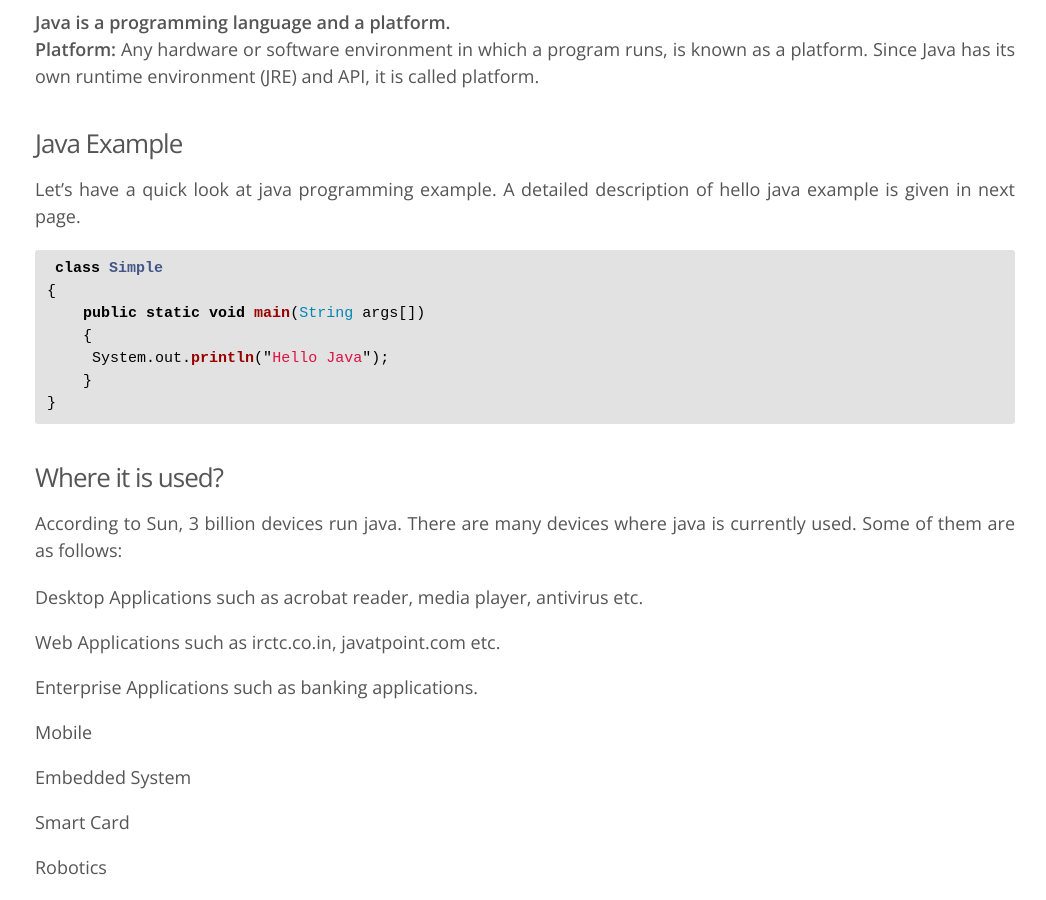
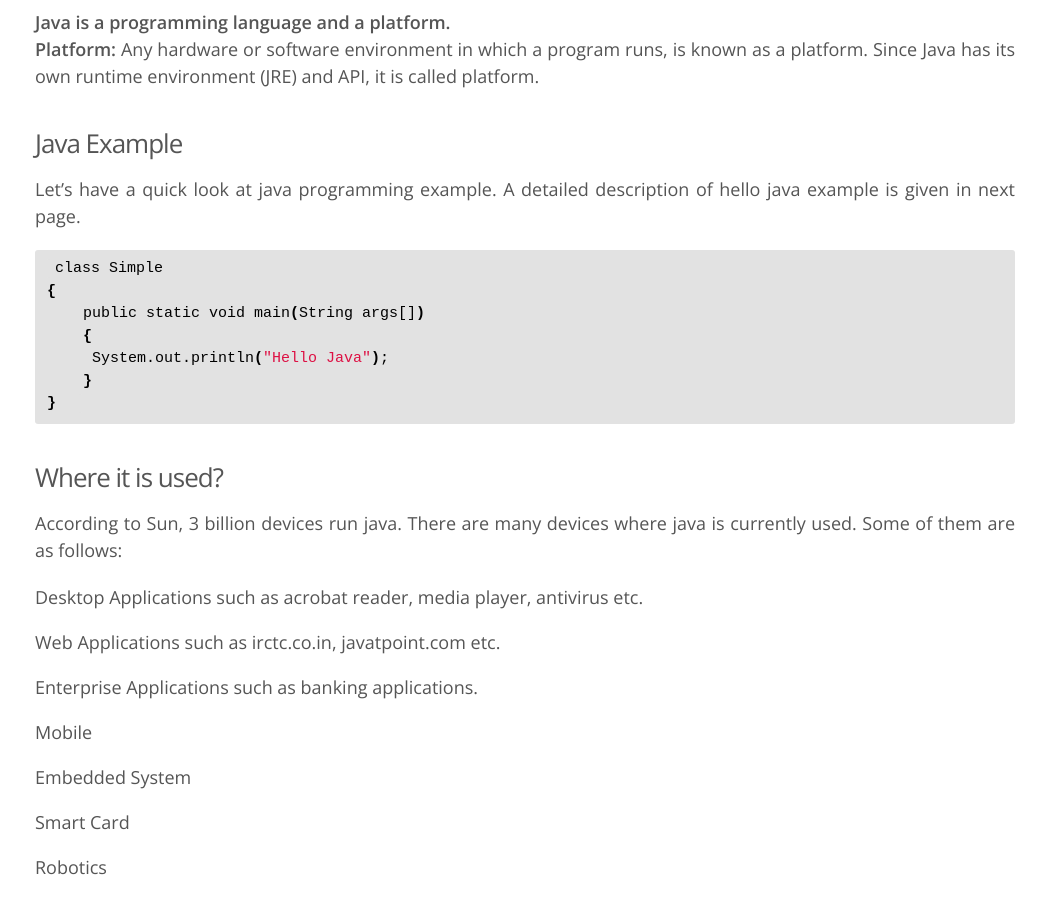
Before and after one commit to ashrafwani/ashrafwani.github.io, a Jekyll site: the page built from _posts/15-10-06-java-tutorial.markdown, in a window 1280 px wide and 900 px high, scrolled down 1102 px. Shown: the whole window, without its empty margins (115-1161 px from the left). Built offline with Jekyll 4.4.1, drawn with Linux system fonts in a browser that asks for light colours; nearby versions of some CDN libraries; comment, search, counter and statistics services are not loaded.

Commit message:
Update 15-10-06-java-tutorial.markdown

````diff
--- a/_posts/15-10-06-java-tutorial.markdown
+++ b/_posts/15-10-06-java-tutorial.markdown
@@ -16,7 +16,7 @@ Java Tutorial or Core Java Tutorial or Java Programming Tutorial is a widely use
 
 Let's have a quick look at java programming example. A detailed description of hello java example is given in next page.
 
-```javascript
+```sh
 class Simple
 {
     public static void main(String args[])
````
